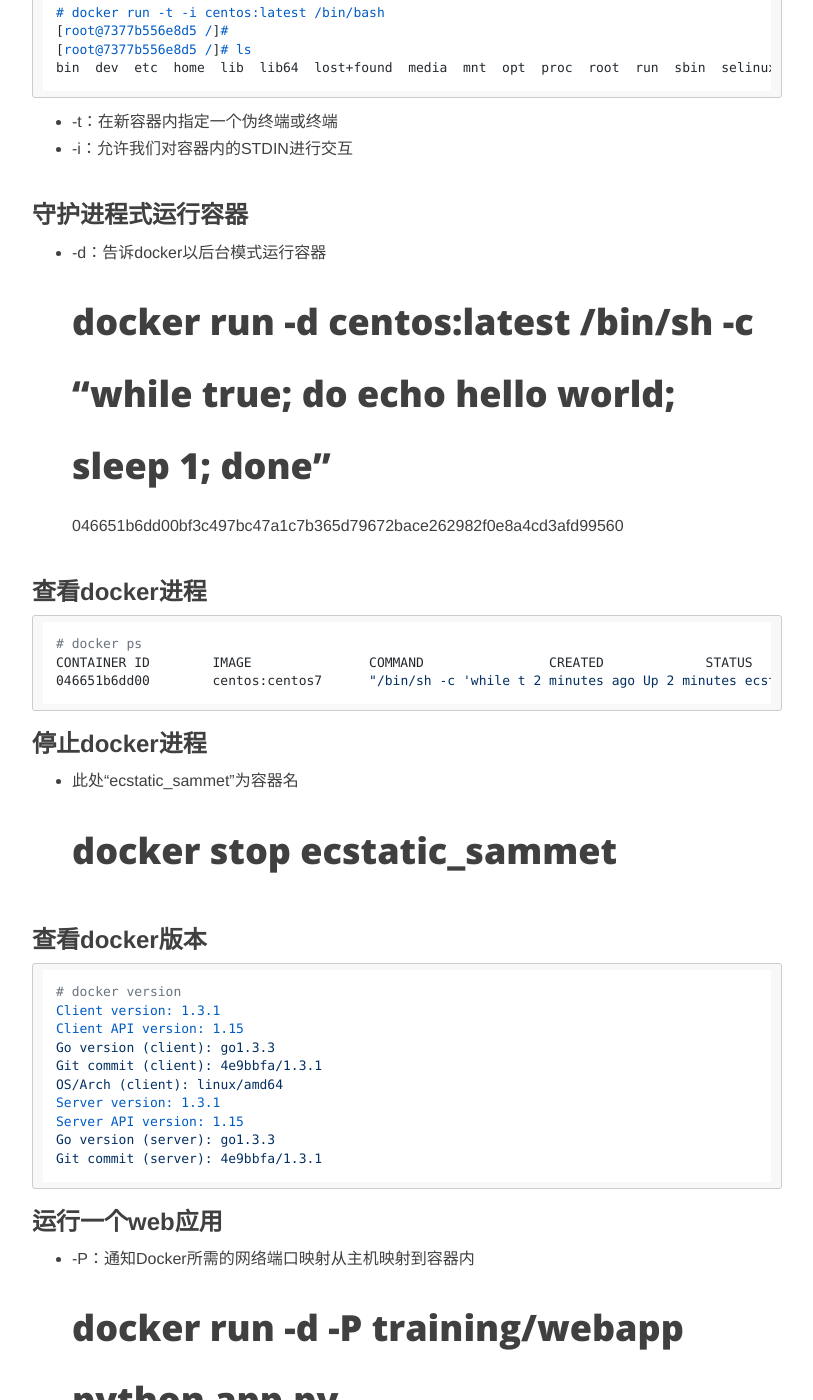
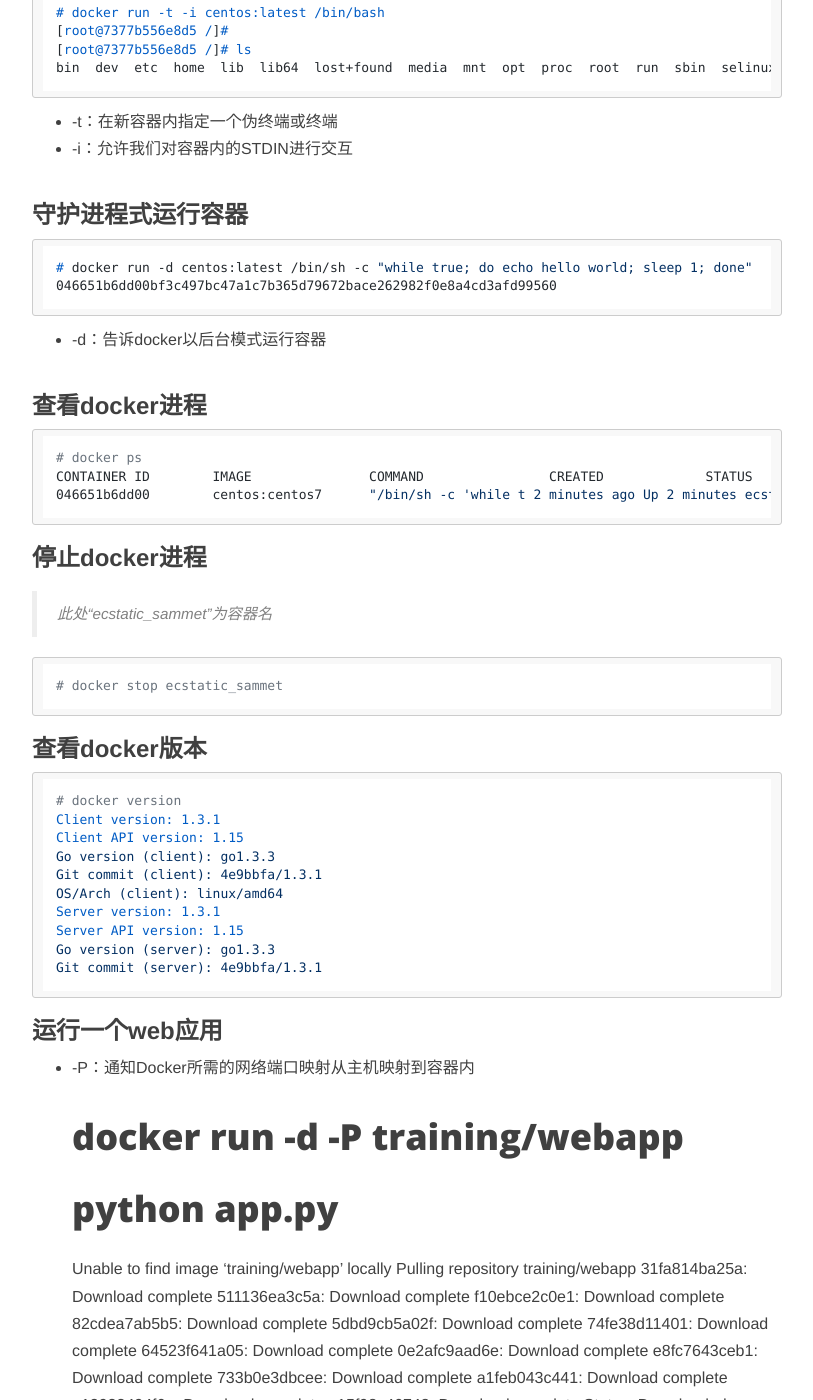
Before and after one commit to blkart/blkart.github.io, a Jekyll site: the page built from _posts/2014-12-14-docker-install-usage.md, in a window 1280 px wide and 1400 px high, scrolled down 2303 px. Shown: the whole window, without its empty margins (233-1046 px from the left). Built offline with Jekyll 4.4.1, drawn with Linux system fonts in a browser that asks for light colours; nearby versions of some CDN libraries; comment, search, counter and statistics services are not loaded.

Commit message:
调整格式
Signed-off-by: blkart <blkart.org@gmail.com>

```diff
--- a/_posts/2014-12-14-docker-install-usage.md
+++ b/_posts/2014-12-14-docker-install-usage.md
@@ -93,10 +93,10 @@ description: Docker 安装及基本使用方法
 
 ### 守护进程式运行容器
 
-*   -d：告诉docker以后台模式运行容器
-
     # docker run -d centos:latest /bin/sh -c "while true; do echo hello world; sleep 1; done"
     046651b6dd00bf3c497bc47a1c7b365d79672bace262982f0e8a4cd3afd99560
+
+*   -d：告诉docker以后台模式运行容器
 
 ### 查看docker进程
 
@@ -106,7 +106,7 @@ description: Docker 安装及基本使用方法
 
 ### 停止docker进程
 
-*   此处“ecstatic_sammet”为容器名
+> 此处“ecstatic_sammet”为容器名
 
     # docker stop ecstatic_sammet
 
```
